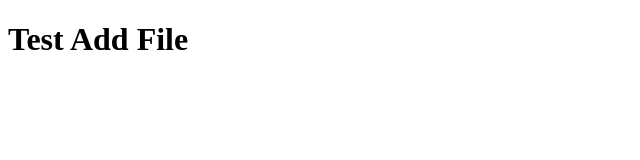
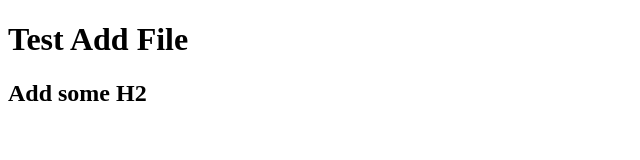
Before and after one commit to kusmayudaedo/first-repo, a plain HTML site: page index.html in a window 1280 px wide. Shown: the whole page, without its empty margins (0-640 px from the left). Drawn offline with Linux system fonts and the light colour scheme.

Commit message:
Adding H2 in index.html

```diff
--- a/index.html
+++ b/index.html
@@ -8,5 +8,6 @@
   </head>
   <body>
     <h1>Test Add File</h1>
+    <h2>Add some H2</h2>
   </body>
 </html>
```
